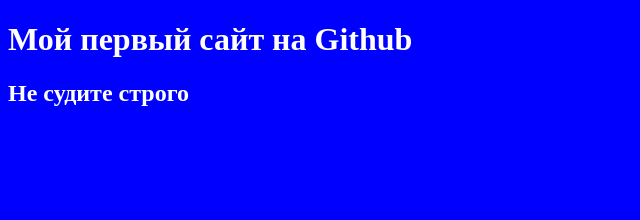
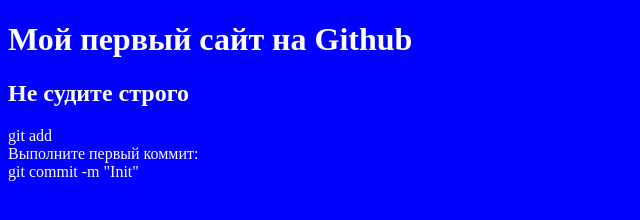
Before and after one commit to EfBrake1/test, a plain HTML site: page index.html in a window 1280 px wide. Shown: the whole page, without its empty margins (0-640 px from the left). Drawn offline with Linux system fonts and the light colour scheme.

Commit message:
addsection

```diff
--- a/index.html
+++ b/index.html
@@ -10,5 +10,10 @@
 <body>
     <h1>Мой первый сайт на Github</h1>
     <h2>Не судите строго</h2>
+    <p>git add <br>
+
+        Выполните первый коммит: <br>
+        git commit -m "Init"
+        </p>
 </body>
 </html>
```
